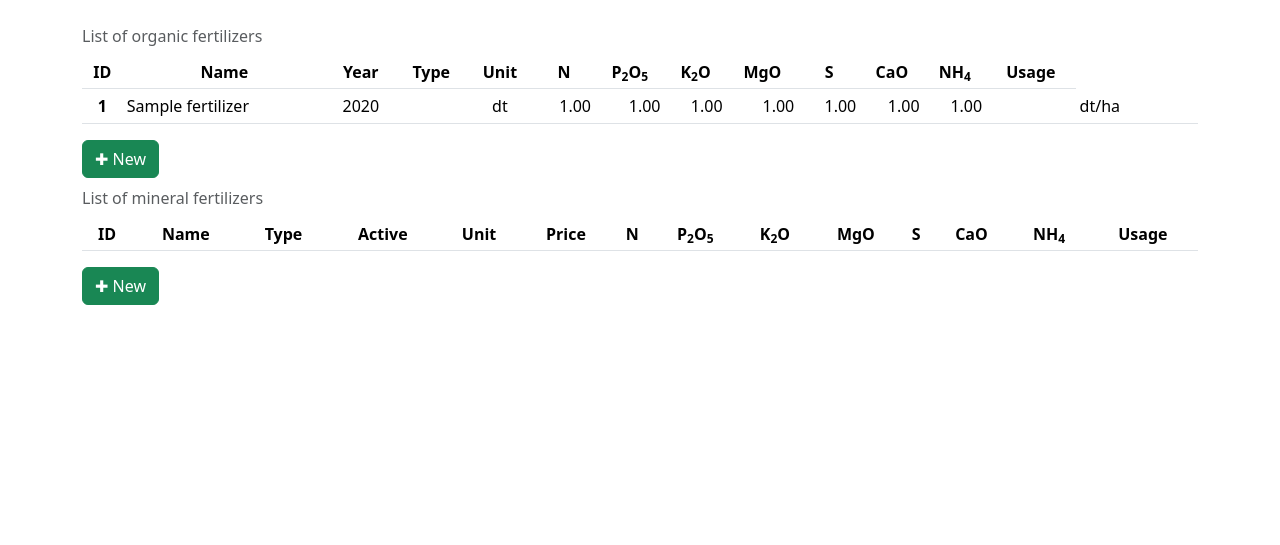
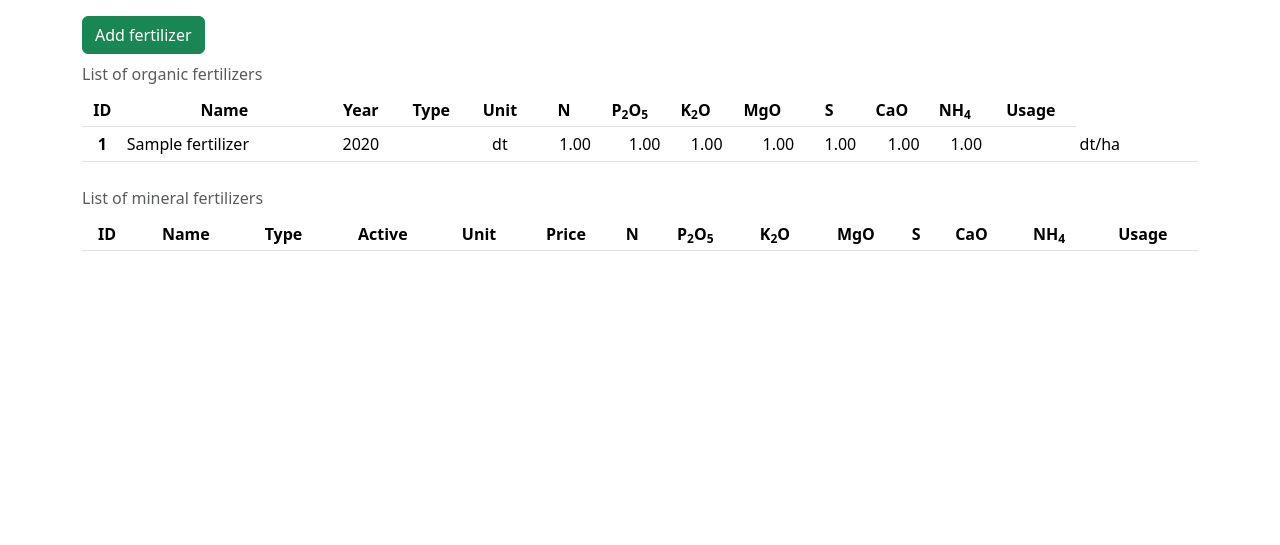
Before and after one commit to broxB/AgroPlan, a Flask app: page /fertilizer in a window 1280 px wide. Shown: the part 57-602 px from the top of the page. Run offline with Flask 3, Linux system fonts and the light colour scheme; a user stored in the database is signed in; tables that the repository leaves empty hold one stand-in row (values such as "Sample post"); lists and menus that the app fills with data are empty; some libraries are stand-ins or nearby versions.

Commit message:
fix: for fert&crop move new buttons to top of page

```diff
--- a/app/templates/fertilizers.html
+++ b/app/templates/fertilizers.html
@@ -3,6 +3,12 @@
 
 {% block app_content %}
   <div class="container">
+    <button class="btn btn-success fw-500 d-print-none"
+            type="button"
+            data-bs-toggle="modal"
+            data-bs-target="#modal"
+            data-form="fertilizer"
+            data-modal="new">Add fertilizer</button>
     <table class="table table-sm table-hover caption-top align-middle">
       <caption>List of organic fertilizers</caption>
       <thead class="no-border-top">
@@ -68,12 +74,6 @@
         {% endfor %}
       </tbody>
     </table>
-    <button class="btn btn-success fw-500 d-print-none"
-            type="button"
-            data-bs-toggle="modal"
-            data-bs-target="#modal"
-            data-form="fertilizer"
-            data-modal="new">✚ New</button>
 
     <table class="table table-sm table-hover caption-top align-middle">
       <caption>List of mineral fertilizers</caption>
@@ -143,11 +143,5 @@
         {% endfor %}
       </tbody>
     </table>
-    <button class="btn btn-success fw-500 d-print-none"
-            type="button"
-            data-bs-toggle="modal"
-            data-bs-target="#modal"
-            data-form="fertilizer"
-            data-modal="new">✚ New</button>
   </div>
 {% endblock app_content %}
```
Also changed, not shown: app/templates/crops.html (+7 -6 lines).
